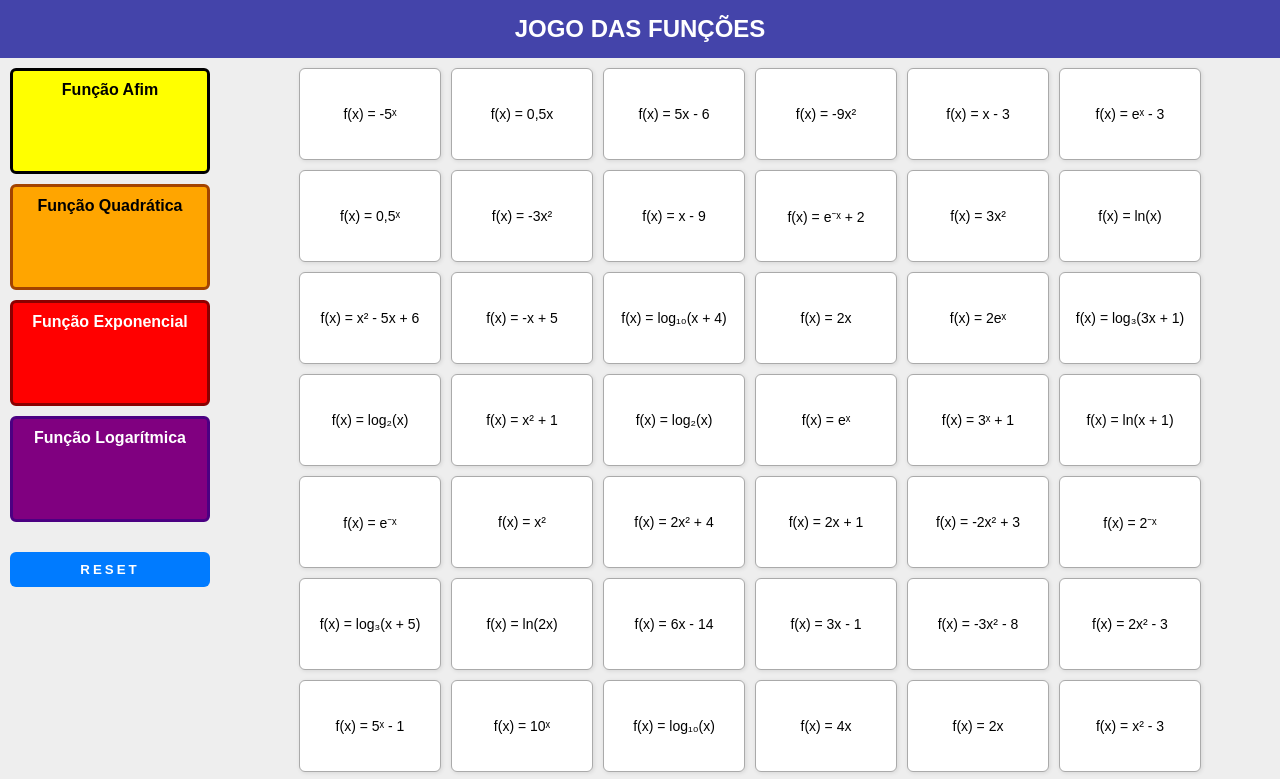
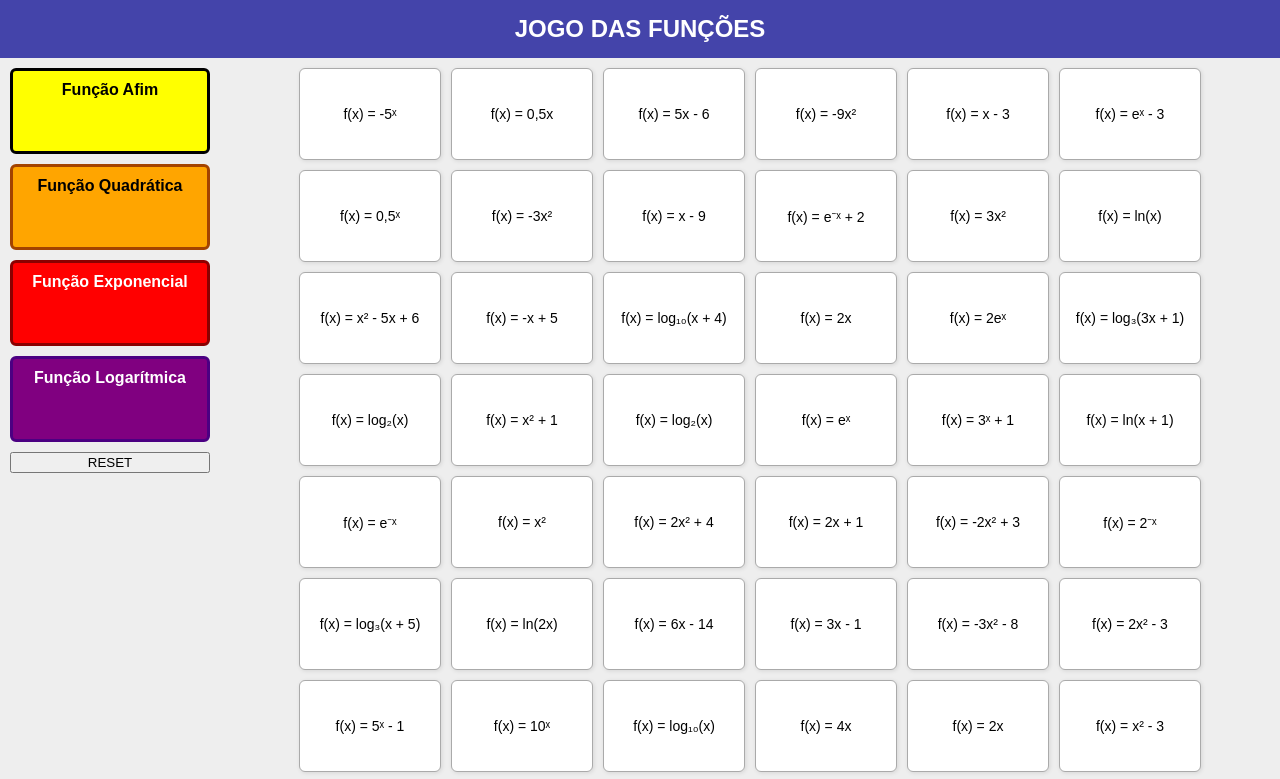
Before and after one commit to mhnrq/jogo-das-funcoes, a plain HTML site: page index.html in a window 1280 px wide. Shown: the top 779 px of the page. Drawn offline with nearby package versions, Linux system fonts and the light colour scheme; files that its build step writes are made by us from their sources; files whose address does not match are found by name.

Commit message:
Update style.css

```diff
--- a/css/style.css
+++ b/css/style.css
@@ -31,19 +31,13 @@ header {
   font-weight: bold;
   text-align: center;
   border-radius: 6px;
-  min-height: 80px;
-  touch-action: none;
+  min-height: 60px;
 }
 
 .afim { background-color: yellow; border: 3px solid black; }
 .quadratica { background-color: orange; border: 3px solid #a34300; }
 .exponencial { background-color: red; color: white; border: 3px solid darkred; }
 .logaritmica { background-color: purple; color: white; border: 3px solid indigo; }
-
-.count {
-  font-weight: normal;
-  margin-top: 5px;
-}
 
 .main {
   flex: 1;
@@ -75,21 +69,4 @@ header {
   padding: 10px;
   cursor: grab;
   font-size: 14px;
-  touch-action: none;
 }
-
-.reset-button {
-  margin-top: 20px;
-  background-color: #007bff;
-  color: white;
-  border: none;
-  padding: 10px 20px;
-  border-radius: 6px;
-  cursor: pointer;
-  font-weight: bold;
-  letter-spacing: 3px;
-}
-
-.reset-button:hover {
-  background-color: #0056b3;
-}
```
